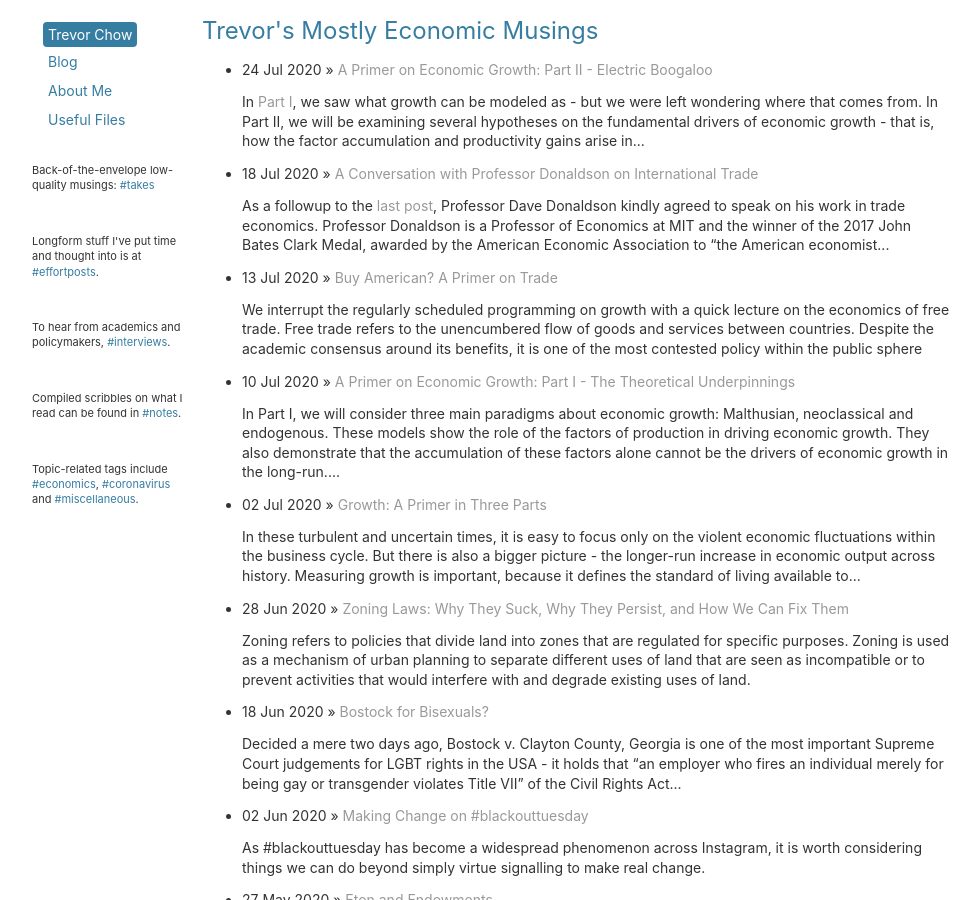
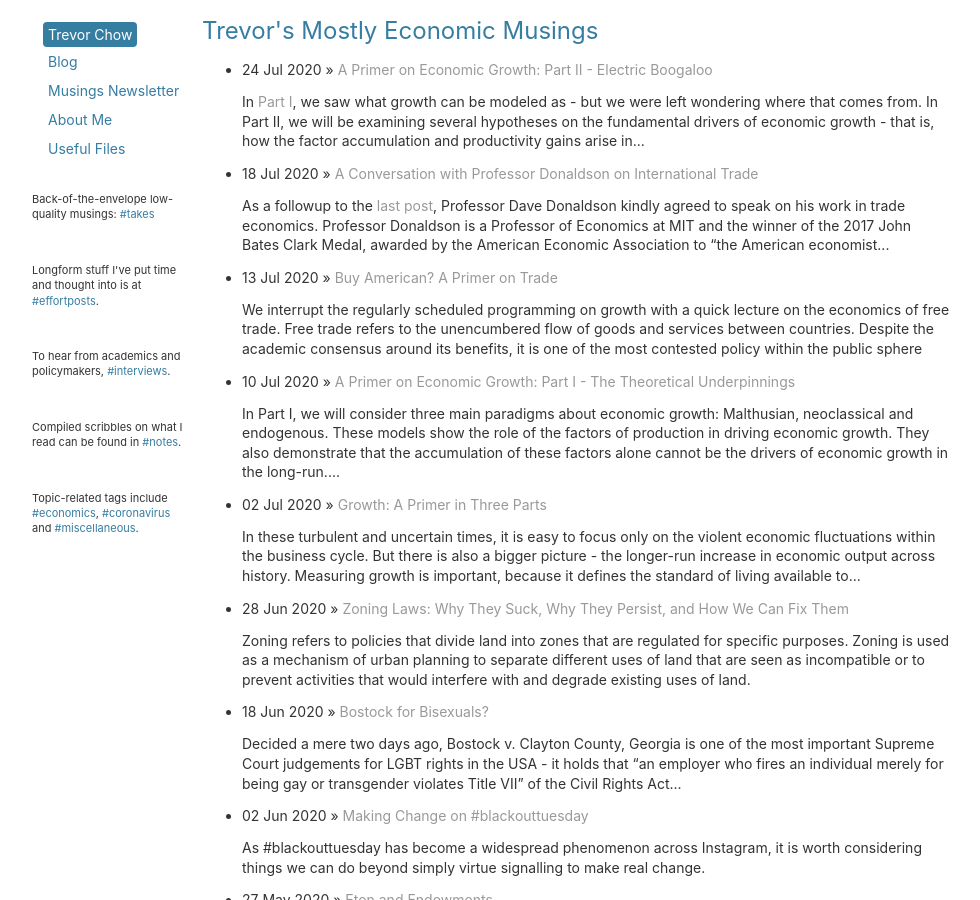
Before and after one commit to tmychow/tmychow.github.io, a Jekyll site: the page built from index.html, in a window 1280 px wide and 900 px high. Shown: the whole window, without its empty margins (28-1008 px from the left). Built offline with Jekyll 4.4.1, drawn with Linux system fonts in a browser that asks for light colours.

Commit message:
Update default.html

```diff
--- a/_layouts/default.html
+++ b/_layouts/default.html
@@ -19,6 +19,7 @@
 			<div class="sidenav">
 				<a href="/" class="button" style="color: white">Trevor Chow</a>
 				<a href="/">Blog</a>
+				<a href="/newsletter">Musings Newsletter</a>
 				<a href="/about">About Me</a>
 				<a href="/usefulfiles">Useful Files</a>
 				<br>
```
